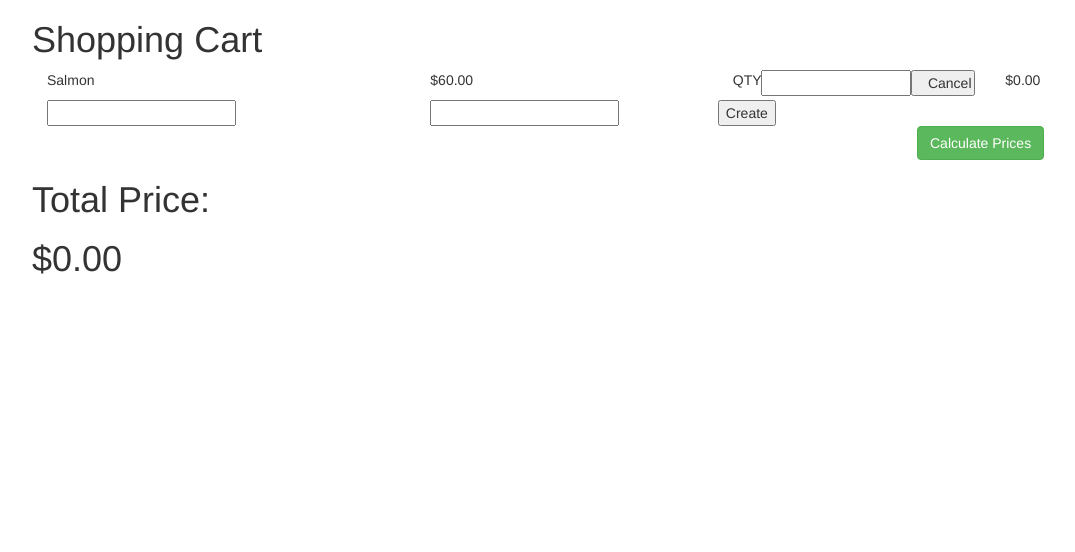
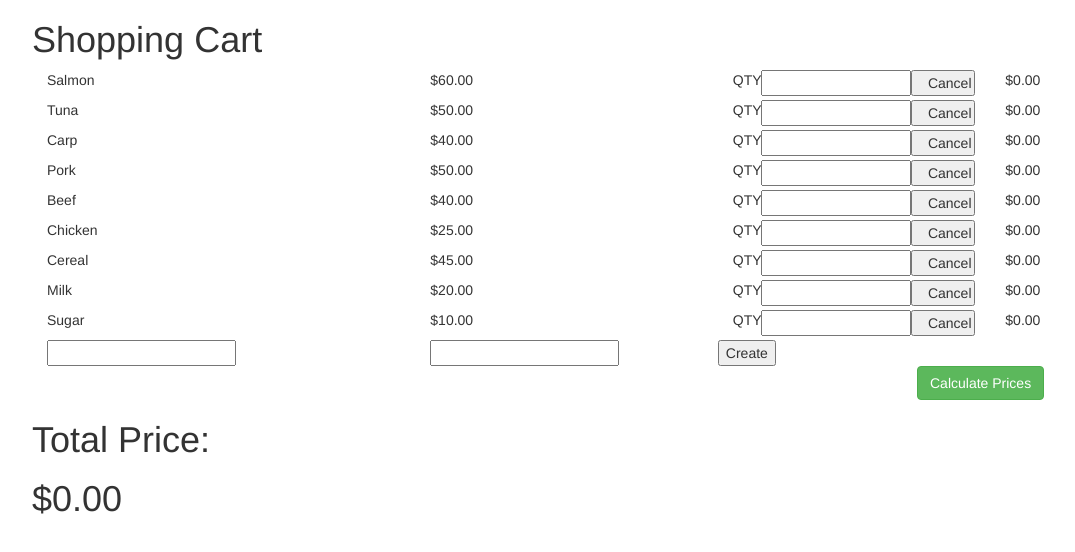
Before and after one commit to yohanology/shoppingCart, a plain HTML site: page index.html in a window 1280 px wide. Shown: the whole page, without its empty margins (33-1108 px from the left). Drawn offline with nearby package versions, Linux system fonts and the light colour scheme.

Commit message:
added preloaded items

```diff
--- a/index.html
+++ b/index.html
@@ -32,13 +32,148 @@
       <div id="itemsList" class="row">
 
 
-        <!-- Cart item -->
         <div class="cart-item col-xs-12">
           <div class="cart-item-name col-xs-4">
             <p>Salmon</p>
           </div>
           <div class="cart-item-price col-xs-3">
             <p>$60.00</p>
+          </div>
+          <div class="cart-item-qty col-xs-3">
+            <p class="col-xs-2">QTY</p>
+            <input class="itemQty col-xs-7">
+            <button class="itemCancel col-xs-3">Cancel</button>
+          </div>
+          <div class="cart-item-total col-xs-2">
+            <p>$0.00</p>
+          </div>
+        </div>
+
+        <div class="cart-item col-xs-12">
+          <div class="cart-item-name col-xs-4">
+            <p>Tuna</p>
+          </div>
+          <div class="cart-item-price col-xs-3">
+            <p>$50.00</p>
+          </div>
+          <div class="cart-item-qty col-xs-3">
+            <p class="col-xs-2">QTY</p>
+            <input class="itemQty col-xs-7">
+            <button class="itemCancel col-xs-3">Cancel</button>
+          </div>
+          <div class="cart-item-total col-xs-2">
+            <p>$0.00</p>
+          </div>
+        </div>
+
+        <div class="cart-item col-xs-12">
+          <div class="cart-item-name col-xs-4">
+            <p>Carp</p>
+          </div>
+          <div class="cart-item-price col-xs-3">
+            <p>$40.00</p>
+          </div>
+          <div class="cart-item-qty col-xs-3">
+            <p class="col-xs-2">QTY</p>
+            <input class="itemQty col-xs-7">
+            <button class="itemCancel col-xs-3">Cancel</button>
+          </div>
+          <div class="cart-item-total col-xs-2">
+            <p>$0.00</p>
+          </div>
+        </div>
+
+        <div class="cart-item col-xs-12">
+          <div class="cart-item-name col-xs-4">
+            <p>Pork</p>
+          </div>
+          <div class="cart-item-price col-xs-3">
+            <p>$50.00</p>
+          </div>
+          <div class="cart-item-qty col-xs-3">
+            <p class="col-xs-2">QTY</p>
+            <input class="itemQty col-xs-7">
+            <button class="itemCancel col-xs-3">Cancel</button>
+          </div>
+          <div class="cart-item-total col-xs-2">
+            <p>$0.00</p>
+          </div>
+        </div>
+
+        <div class="cart-item col-xs-12">
+          <div class="cart-item-name col-xs-4">
+            <p>Beef</p>
+          </div>
+          <div class="cart-item-price col-xs-3">
+            <p>$40.00</p>
+          </div>
+          <div class="cart-item-qty col-xs-3">
+            <p class="col-xs-2">QTY</p>
+            <input class="itemQty col-xs-7">
+            <button class="itemCancel col-xs-3">Cancel</button>
+          </div>
+          <div class="cart-item-total col-xs-2">
+            <p>$0.00</p>
+          </div>
+        </div>
+
+        <div class="cart-item col-xs-12">
+          <div class="cart-item-name col-xs-4">
+            <p>Chicken</p>
+          </div>
+          <div class="cart-item-price col-xs-3">
+            <p>$25.00</p>
+          </div>
+          <div class="cart-item-qty col-xs-3">
+            <p class="col-xs-2">QTY</p>
+            <input class="itemQty col-xs-7">
+            <button class="itemCancel col-xs-3">Cancel</button>
+          </div>
+          <div class="cart-item-total col-xs-2">
+            <p>$0.00</p>
+          </div>
+        </div>
+
+        <div class="cart-item col-xs-12">
+          <div class="cart-item-name col-xs-4">
+            <p>Cereal</p>
+          </div>
+          <div class="cart-item-price col-xs-3">
+            <p>$45.00</p>
+          </div>
+          <div class="cart-item-qty col-xs-3">
+            <p class="col-xs-2">QTY</p>
+            <input class="itemQty col-xs-7">
+            <button class="itemCancel col-xs-3">Cancel</button>
+          </div>
+          <div class="cart-item-total col-xs-2">
+            <p>$0.00</p>
+          </div>
+        </div>
+
+        <div class="cart-item col-xs-12">
+          <div class="cart-item-name col-xs-4">
+            <p>Milk</p>
+          </div>
+          <div class="cart-item-price col-xs-3">
+            <p>$20.00</p>
+          </div>
+          <div class="cart-item-qty col-xs-3">
+            <p class="col-xs-2">QTY</p>
+            <input class="itemQty col-xs-7">
+            <button class="itemCancel col-xs-3">Cancel</button>
+          </div>
+          <div class="cart-item-total col-xs-2">
+            <p>$0.00</p>
+          </div>
+        </div>
+
+        <div class="cart-item col-xs-12">
+          <div class="cart-item-name col-xs-4">
+            <p>Sugar</p>
+          </div>
+          <div class="cart-item-price col-xs-3">
+            <p>$10.00</p>
           </div>
           <div class="cart-item-qty col-xs-3">
             <p class="col-xs-2">QTY</p>
```
